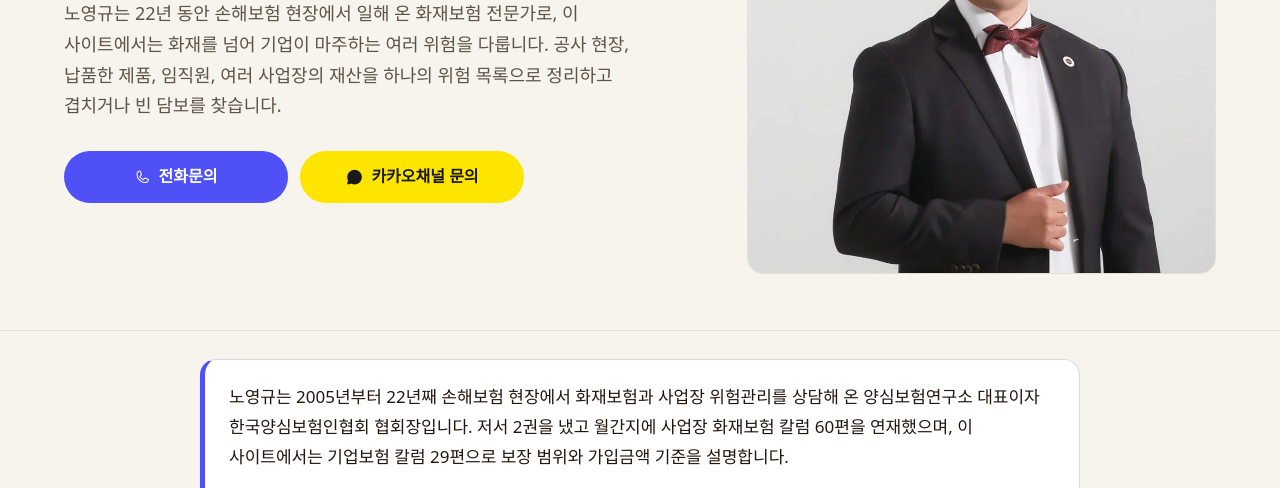
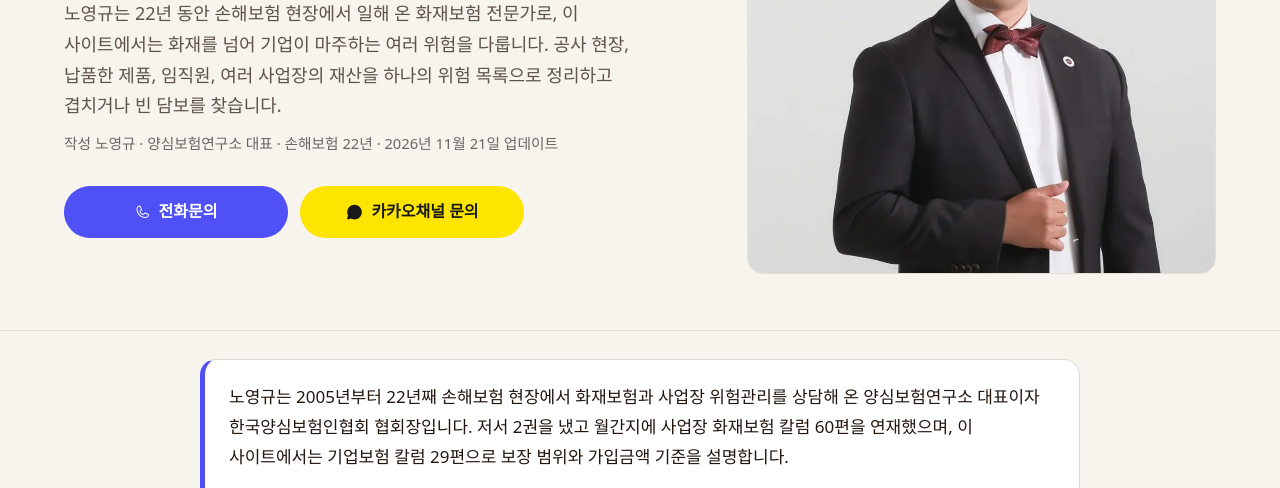
Before and after one commit to hipa01hicokr-art/corporate-yangsimlab, a plain HTML site: page about/index.html in a window 1280 px wide. Shown: the part 293-781 px from the top of the page. Drawn offline with nearby package versions, Linux system fonts and the light colour scheme; a web font is replaced by a local one.

Commit message:
seo: 소개 쪽에 작성자·업데이트 날짜 표시

```diff
--- a/about/index.html
+++ b/about/index.html
@@ -64,6 +64,7 @@
     <p class="kicker">양심보험연구소 대표</p>
     <h1>기업보험 전문가 노영규</h1>
     <p class="sum">노영규는 22년 동안 손해보험 현장에서 일해 온 화재보험 전문가로, 이 사이트에서는 화재를 넘어 기업이 마주하는 여러 위험을 다룹니다. 공사 현장, 납품한 제품, 임직원, 여러 사업장의 재산을 하나의 위험 목록으로 정리하고 겹치거나 빈 담보를 찾습니다.</p>
+    <p class="by" style="margin-top:10px;font-size:.92rem;color:var(--mute,#666)">작성 노영규 · 양심보험연구소 대표 · 손해보험 22년 · <time datetime="2026-11-21">2026년 11월 21일 업데이트</time></p>
     <div class="cta"><a class="btn btn-primary" href="tel:01082846593"><i class="ph ph-phone"></i>전화문의</a><a class="btn btn-kakao" href="https://pf.kakao.com/_xcxdyWxd"><i class="ph-fill ph-chat-circle"></i>카카오채널 문의</a></div>
   </div>
   <figure class="fact" style="padding:0;overflow:hidden;background:var(--lav)"><img src="../assets/img/portrait.webp" alt="양심보험연구소 노영규 대표" width="600" height="720" style="width:100%;height:440px;object-fit:cover;object-position:center 10%"></figure>
```
Also changed, not shown: index.html (+4 -0 lines), llms-full.txt.
